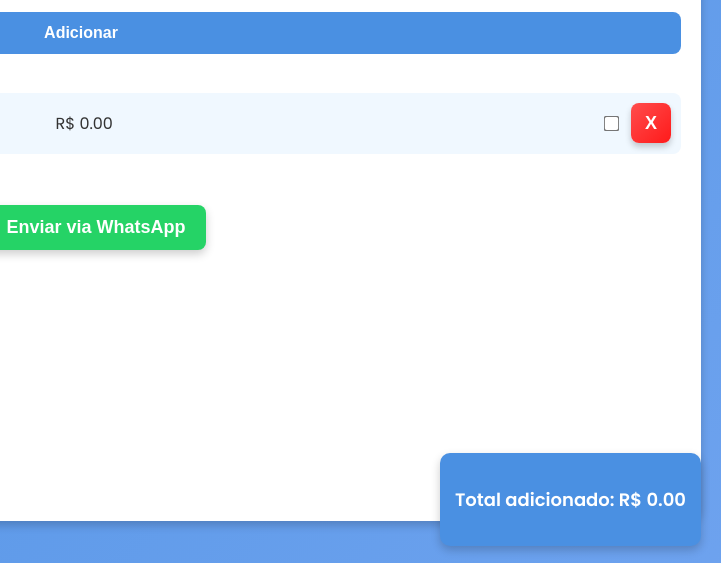
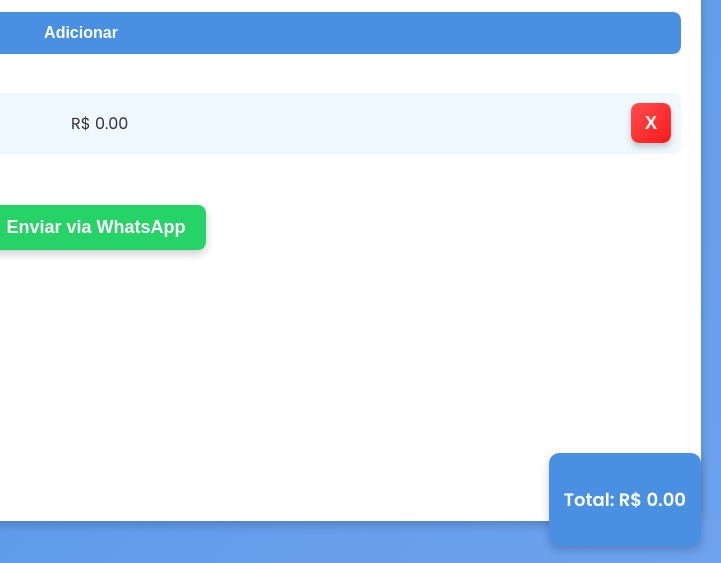
Before and after one commit to mayalisson12/ListaCompras, a plain HTML site: page index.html in a window 1280 px wide. Both pictures are taken after typing "Sample" into the empty fields and a click on the button "Adicionar". Shown: the part 179-742 px from the top of the page, 559-1280 px from the left. Drawn offline with Linux system fonts and the light colour scheme.

Commit message:
RemovidoCheckBox

```diff
--- a/index.html
+++ b/index.html
@@ -92,16 +92,12 @@
             font-size: 16px;
             padding: 8px;
             text-align: center;
-            width: 100px;
+            width: 20px;
         }
         .preco-text {
             min-width: 90px;
         }
-        .checkbox {
-            transform: scale(1.2);
-            margin-left: 5px;
-            cursor: pointer;
-        }
+
         .calculadora {
             position: fixed;
             bottom: 75px;
@@ -239,15 +235,11 @@
     margin-top: 8px;
     transition: 0.3s;
 }
-.checkbox {
-    transform: scale(1.2);
-    margin-left: 5px;
-    cursor: pointer;
-}
+
 .remover-container {
     display: flex;
     align-items: center;
-    gap: 10px; /* Ajuste o espaço entre o checkbox e o botão X */
+    gap: 10px;
 }
 
     </style>
@@ -264,7 +256,7 @@
         </button>
     </div>
     <div class="calculadora">
-        <p>Total adicionado: <span id="totalComMarcado">R$ 0,00</span></p>
+        <p>Total: <span id="totalComMarcado">R$ 0,00</span></p>
     </div>
     <div id="customAlert" class="alert">Este item já está na lista!</div>
     <div id="successAlert" class="alert">Item adicionado com sucesso!</div>
@@ -293,7 +285,7 @@ li.innerHTML = `<span class='item-text' onclick='editarItem(this)'>${itemNome}</
                 <span class='preco-text' onclick='editarPreco(this)'>R$ 0.00</span>
                 <input type='number' class='preco-input' placeholder='Preço' onblur='salvarPreco(this)' oninput='atualizarTotal()'>
                 <div class='remover-container'>
-                    <input type='checkbox' class='checkbox' onchange='atualizarTotal()'>
+
                     <button class='remover' onclick='removerItem(this)'>X</button>
                 </div>`;
 lista.appendChild(li);
@@ -338,14 +330,12 @@ lista.appendChild(li);
 
     document.querySelectorAll(".preco-text").forEach(span => {
         const valor = parseFloat(span.textContent.replace("R$ ", "")) || 0;
-                const checkbox = span.parentElement.querySelector(".checkbox");
-                if (checkbox.checked) {
         totalComMarcado += valor;
-                }
     });
 
     document.getElementById("totalComMarcado").textContent = `R$ ${totalComMarcado.toFixed(2)}`;
 }
+
 
         function removerItem(botao) {
     const li = botao.closest("li"); // Encontre o elemento <li> que contém o botão "X"
```
Lines whose indentation alone changed are shown as unchanged.
